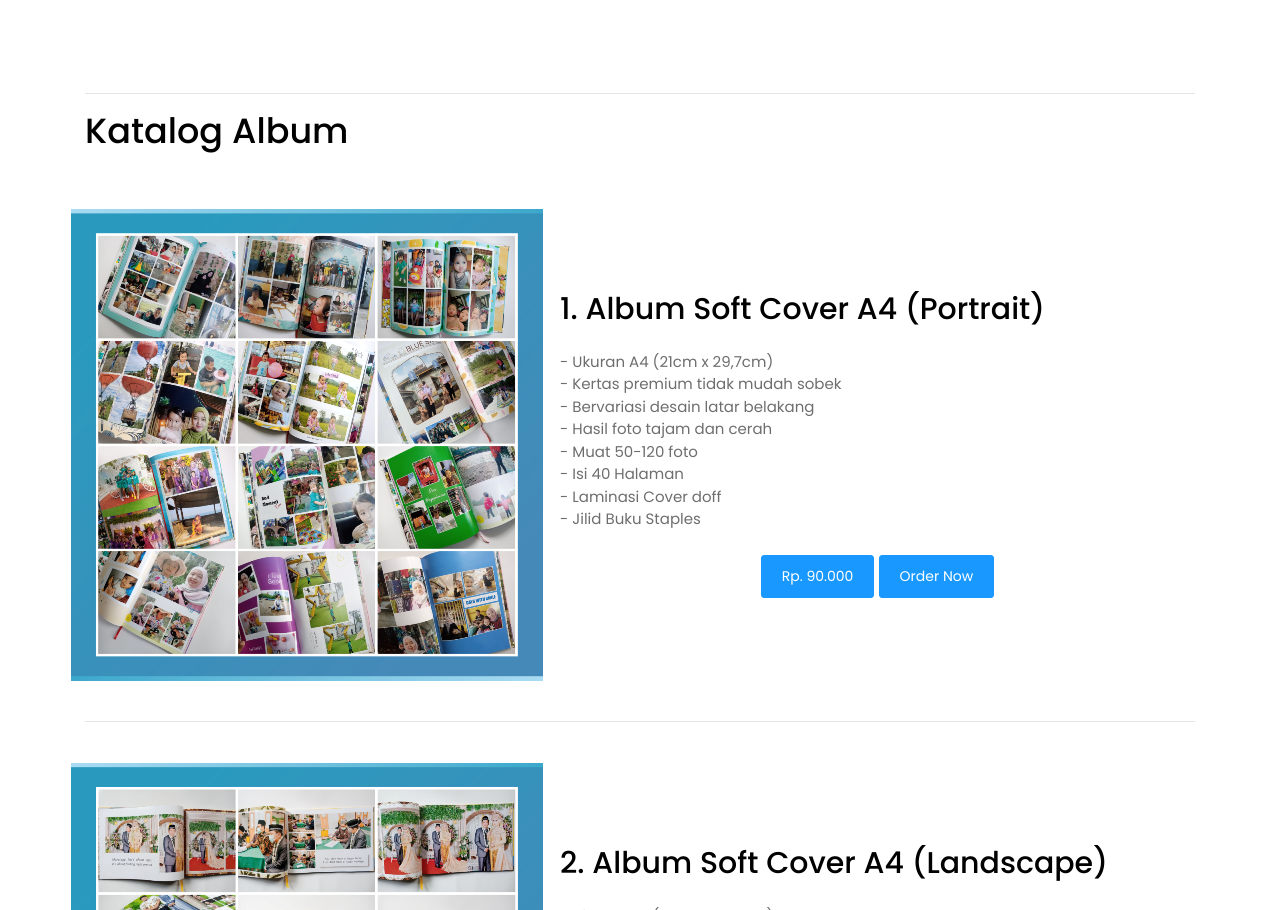
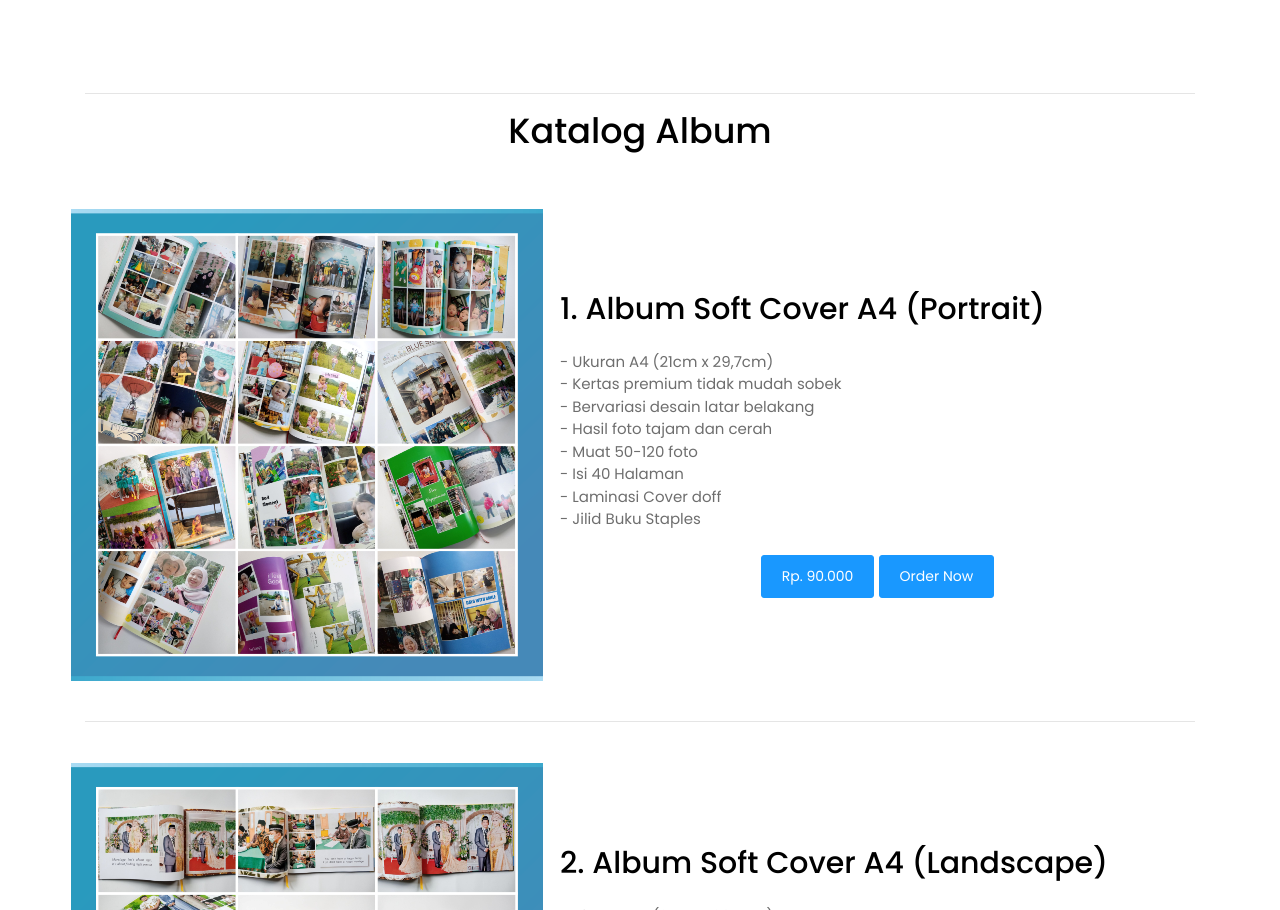
Before and after one commit to jogjaphotobook17/jogjaphotobook17.github.i, a website: page index.html in a window 1280 px wide. Shown: the part 1532-2442 px from the top of the page. Drawn offline with Linux system fonts and the light colour scheme.

Commit message:
Update index.html

```diff
--- a/index.html
+++ b/index.html
@@ -140,7 +140,7 @@
 
           <section class="digital-marketing-service" id="digital-marketing-section">
             <div class="content-header">
-              <h2>Katalog Album</h2>
+              <center><h2>Katalog Album</h2></center>
               <br><br>
 
               <div class="row align-items-center">
```
